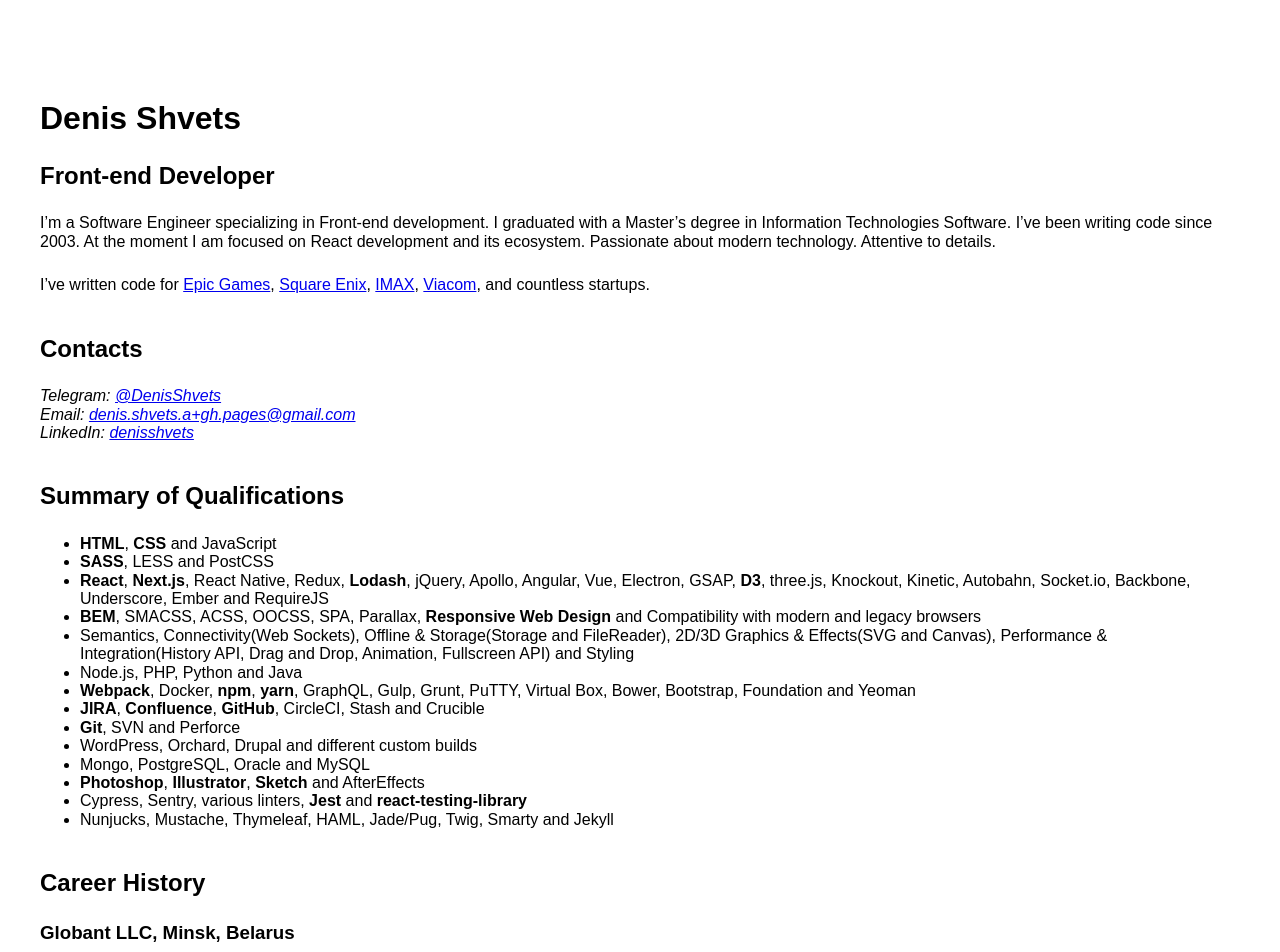
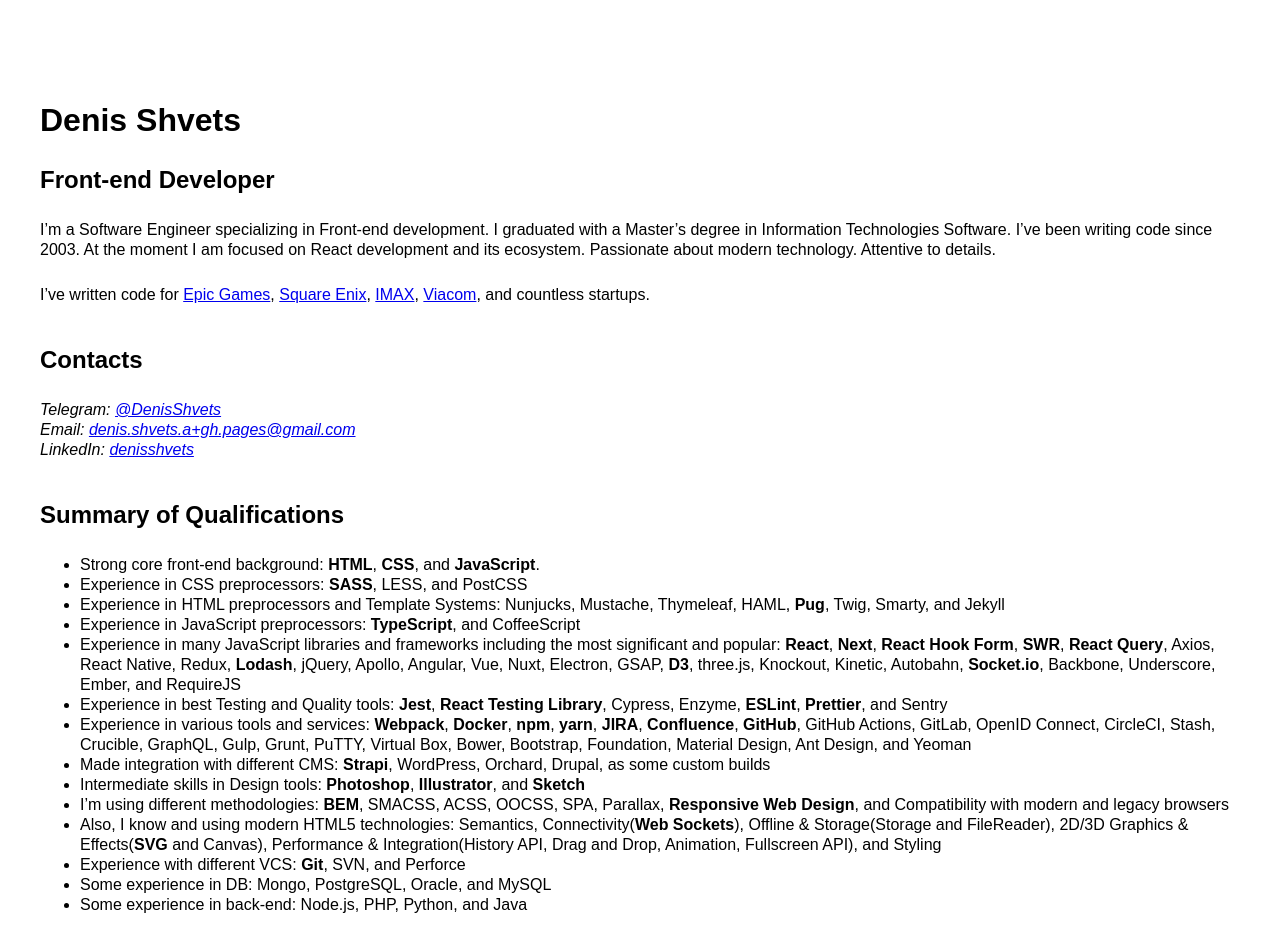
Before and after one commit to denis-shvets/denis-shvets.github.io, a Next.js app: page / in a window 1280 px wide. Shown: the top 952 px of the page. Built offline with nearby package versions, Linux system fonts and the light colour scheme.

Commit message:
updated `Summary of Qualifications` section content

```diff
--- a/pages/index.tsx
+++ b/pages/index.tsx
@@ -101,55 +101,74 @@ function HomePage() {
           <h2>Summary of Qualifications</h2>
           <ul>
             <li>
-              <strong>HTML</strong>, <strong>CSS</strong> and JavaScript
+              Strong core front-end background: <strong>HTML</strong>,{' '}
+              <strong>CSS</strong>, and <strong>JavaScript</strong>.
             </li>
             <li>
-              <strong>SASS</strong>, LESS and PostCSS
+              Experience in CSS preprocessors: <strong>SASS</strong>, LESS, and
+              PostCSS
             </li>
             <li>
-              <strong>Reaсt</strong>, <strong>Next.js</strong>, React Native,
-              Redux, <strong>Lodash</strong>, jQuery, Apollo, Angular, Vue,
-              Electron, GSAP, <strong>D3</strong>, three.js, Knockout, Kinetic,
-              Autobahn, Socket.io, Backbone, Underscore, Ember and RequireJS
+              Experience in HTML preprocessors and Template Systems: Nunjucks,
+              Mustache, Thymeleaf, HAML, <strong>Pug</strong>, Twig, Smarty, and
+              Jekyll
             </li>
             <li>
-              <strong>BEM</strong>, SMACSS, ACSS, OOCSS, SPA, Parallax,{' '}
-              <strong>Responsive Web Design</strong> and Compatibility with
-              modern and legacy browsers
+              Experience in JavaScript preprocessors:{' '}
+              <strong>TypeScript</strong>, and CoffeeScript
             </li>
             <li>
-              Semantics, Connectivity(Web Sockets), Offline & Storage(Storage
-              and FileReader), 2D/3D Graphics & Effects(SVG and Canvas),
-              Performance & Integration(History API, Drag and Drop, Animation,
-              Fullscreen API) and Styling
-            </li>
-            <li>Node.js, PHP, Python and Java</li>
-            <li>
-              <strong>Webpack</strong>, Docker, <strong>npm</strong>,{' '}
-              <strong>yarn</strong>, GraphQL, Gulp, Grunt, PuTTY, Virtual Box,
-              Bower, Bootstrap, Foundation and Yeoman
+              Experience in many JavaScript libraries and frameworks including
+              the most significant and popular: <strong>Reaсt</strong>,{' '}
+              <strong>Next</strong>, <strong>React Hook Form</strong>,{' '}
+              <strong>SWR</strong>, <strong>React Query</strong>, Axios, React
+              Native, Redux, <strong>Lodash</strong>, jQuery, Apollo, Angular,
+              Vue, Nuxt, Electron, GSAP, <strong>D3</strong>, three.js,
+              Knockout, Kinetic, Autobahn, <strong>Socket.io</strong>, Backbone,
+              Underscore, Ember, and RequireJS
             </li>
             <li>
-              <strong>JIRA</strong>, <strong>Confluence</strong>,{' '}
-              <strong>GitHub</strong>, CircleCI, Stash and Crucible
+              Experience in best Testing and Quality tools:{' '}
+              <strong>Jest</strong>, <strong>React Testing Library</strong>,
+              Cypress, Enzyme, <strong>ESLint</strong>,{' '}
+              <strong>Prettier</strong>, and Sentry
             </li>
             <li>
-              <strong>Git</strong>, SVN and Perforce
-            </li>
-            <li>WordPress, Orchard, Drupal and different custom builds</li>
-            <li>Mongo, PostgreSQL, Oracle and MySQL</li>
-            <li>
-              <strong>Photoshop</strong>, <strong>Illustrator</strong>,{' '}
-              <strong>Sketch</strong> and AfterEffects
+              Experience in various tools and services: <strong>Webpack</strong>
+              , <strong>Docker</strong>, <strong>npm</strong>,{' '}
+              <strong>yarn</strong>, <strong>JIRA</strong>,{' '}
+              <strong>Confluence</strong>, <strong>GitHub</strong>, GitHub
+              Actions, GitLab, OpenID Connect, CircleCI, Stash, Crucible,
+              GraphQL, Gulp, Grunt, PuTTY, Virtual Box, Bower, Bootstrap,
+              Foundation, Material Design, Ant Design, and Yeoman
             </li>
             <li>
-              Cypress, Sentry, various linters, <strong>Jest</strong> and{' '}
-              <strong>react-testing-library</strong>
+              Made integration with different CMS: <strong>Strapi</strong>,
+              WordPress, Orchard, Drupal, as some custom builds
             </li>
             <li>
-              Nunjucks, Mustache, Thymeleaf, HAML, Jade/Pug, Twig, Smarty and
-              Jekyll
+              Intermediate skills in Design tools: <strong>Photoshop</strong>,{' '}
+              <strong>Illustrator</strong>, and <strong>Sketch</strong>
             </li>
+            <li>
+              I’m using different methodologies: <strong>BEM</strong>, SMACSS,
+              ACSS, OOCSS, SPA, Parallax, <strong>Responsive Web Design</strong>
+              , and Compatibility with modern and legacy browsers
+            </li>
+            <li>
+              Also, I know and using modern HTML5 technologies: Semantics,
+              Connectivity(<strong>Web Sockets</strong>), Offline &
+              Storage(Storage and FileReader), 2D/3D Graphics & Effects(
+              <strong>SVG</strong> and Canvas), Performance &
+              Integration(History API, Drag and Drop, Animation, Fullscreen
+              API), and Styling
+            </li>
+            <li>
+              Experience with different VCS: <strong>Git</strong>, SVN, and
+              Perforce
+            </li>
+            <li>Some experience in DB: Mongo, PostgreSQL, Oracle, and MySQL</li>
+            <li>Some experience in back-end: Node.js, PHP, Python, and Java</li>
           </ul>
         </section>
         <section>
--- a/styles/globals.css
+++ b/styles/globals.css
@@ -2,4 +2,5 @@
 
 body {
   font-family: sans-serif;
+  line-height: 1.25;
 }
```
